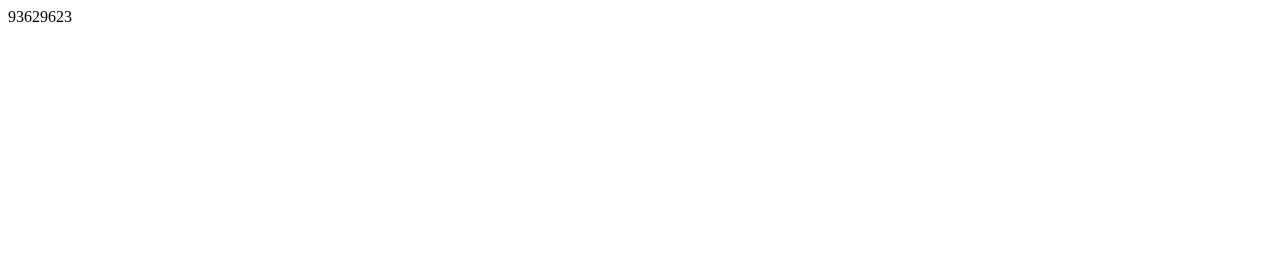
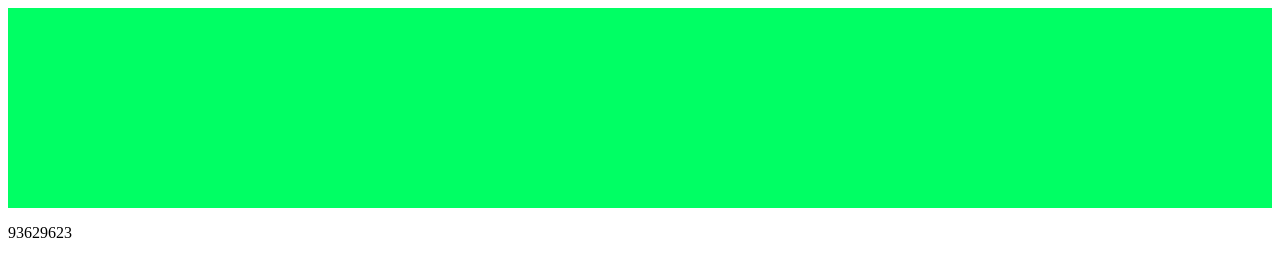
Before and after one commit to playhz/playhz.github.io, a plain HTML site: page index.html in a window 1280 px wide. Drawn offline with Linux system fonts and the light colour scheme.

Commit message:
Added top bar

```diff
--- a/index.html
+++ b/index.html
@@ -4,7 +4,8 @@
         <meta name="viewport" content="width=device-width, initial-scale=1.0">
     </head>
     <body>
-        <p id="number"></p>
+        <div style="display: block; padding: 0px; background-color: rgb(0, 255, 100); block-size: 200px;"></div>
+        <p id="number" style=""></p>
         <script>
             document.getElementById("number").innerHTML = Math.floor(Math.random() * 100000000).toString();
         </script>
```
